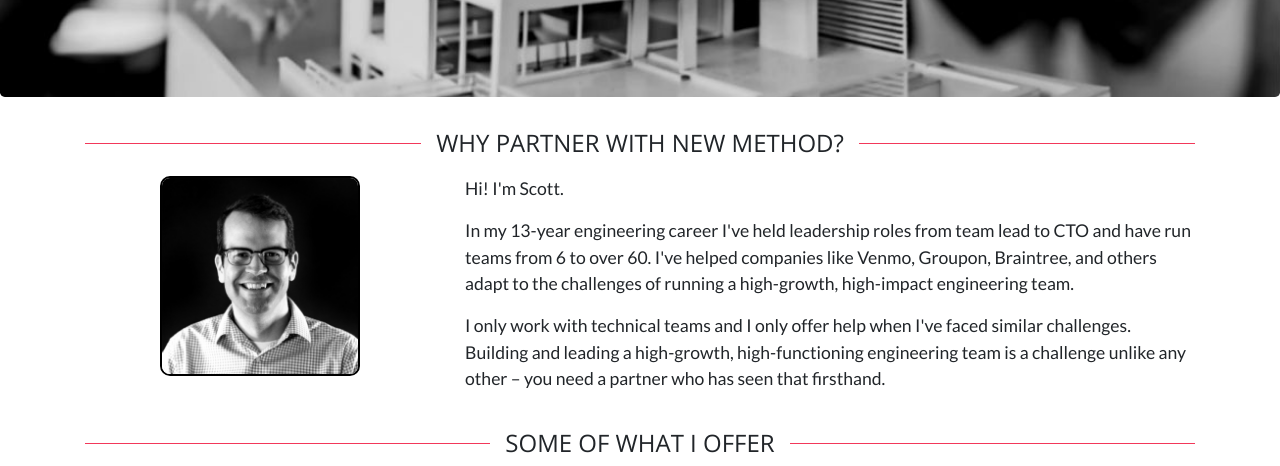
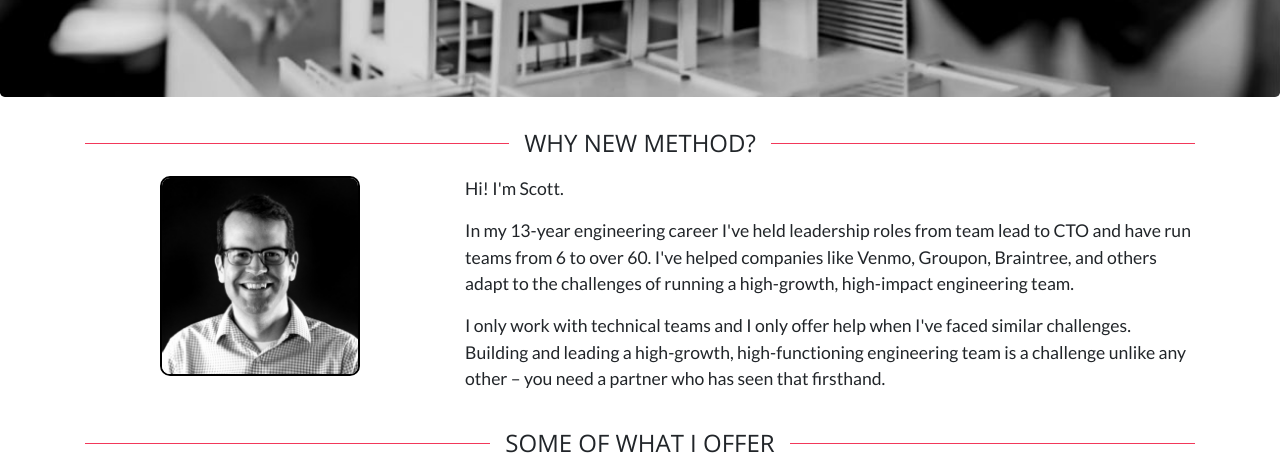
Before and after one commit to sparkertime/newmethod, a plain HTML site: page index.html in a window 1280 px wide. Shown: the part 334-800 px from the top of the page. Drawn offline with nearby package versions, Linux system fonts and the light colour scheme.

Commit message:
Fix text

```diff
--- a/index.html
+++ b/index.html
@@ -72,7 +72,7 @@
       <div class="container">
         <div class="row">
           <div class="col-md-12 section-break first">
-            <h2 id="why" class='section'><span>Why Partner with New Method?</span></h2>
+            <h2 id="why" class='section'><span>Why New Method?</span></h2>
           </div>
           <div class='col-md-4'>
             <img class='headshot' src='img/headshot.png'>
```
